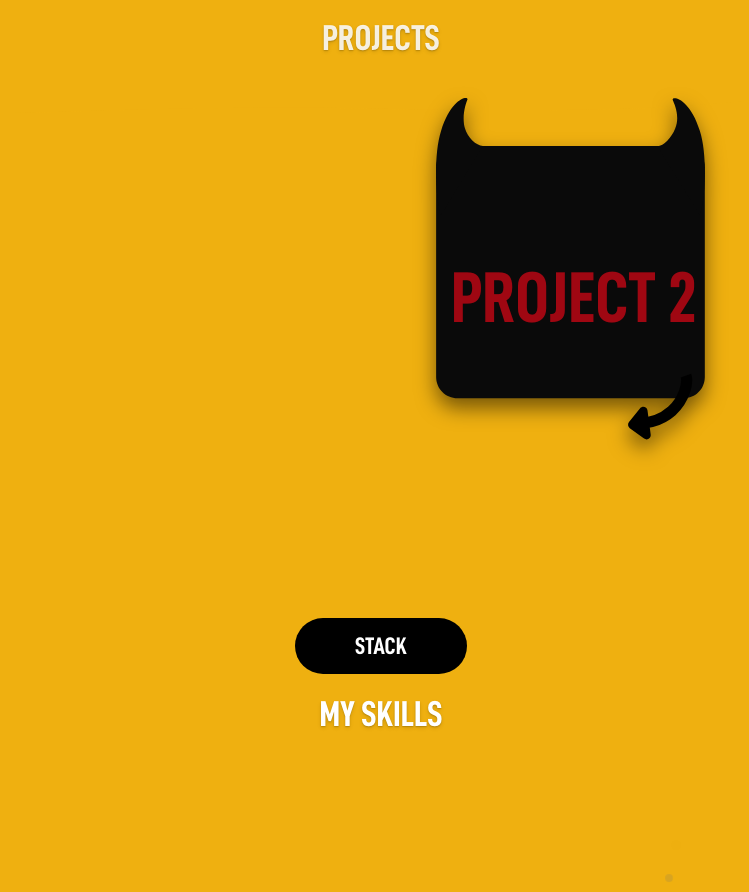
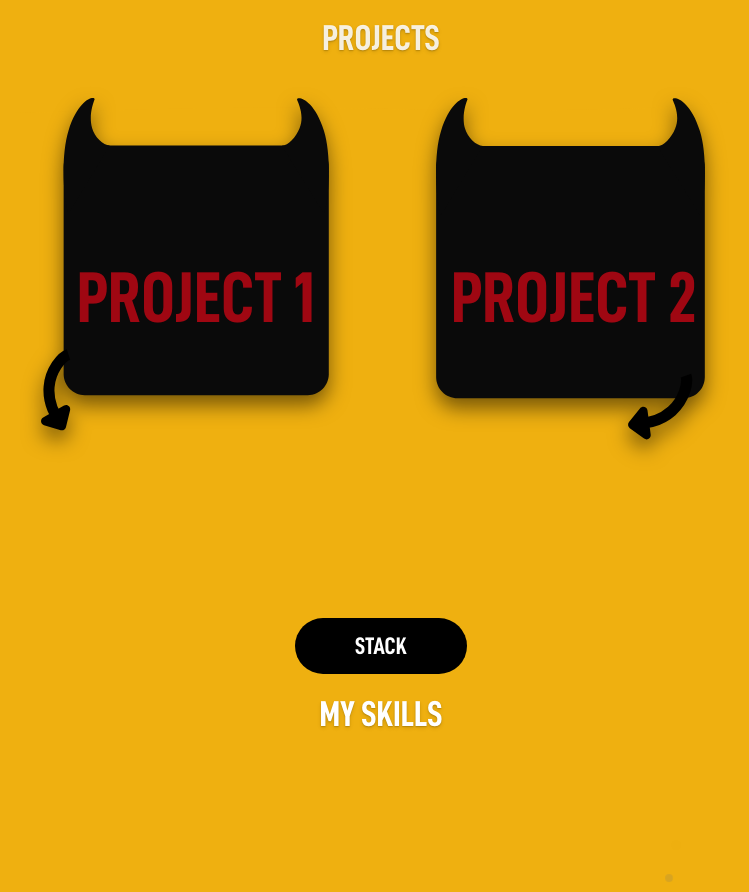
Before and after one commit to Keymor/portfolio-evil, a React (Vite) app: page / in a window 1280 px wide. Shown: the part 898-1790 px from the top of the page, without its empty margins (259-1008 px from the left). Built offline with nearby package versions, Linux system fonts and the light colour scheme.

Commit message:
position update

```diff
--- a/src/App.tsx
+++ b/src/App.tsx
@@ -48,7 +48,7 @@ function App() {
       <div className='w-fit self-center mx-auto bg-black text-white text-2xl px-15 py-3 rounded-4xl font-bold z-10'>MY WORK</div>
       <h1 className='w-fit text-4xl font-bold mx-auto text-shadow-md z-10 mt-5'>PROJECTS</h1>
       <div className='h-[50svh] flex flex-col w-screen sm:w-[1180px] sm:flex-row text-red-800 justify-center self-center gap-10 mt-10'>
-        <div onMouseEnter={() => setHover1(true)} onMouseLeave={() => setHover1(false)} className='sm:translate-0 -translate-x-1/20 z-1 relative hover:scale-120 duration-300 cursor-pointer drop-shadow-[0px_10px_10px_rgba(0,0,0,0.5)]'>
+        <div onMouseEnter={() => setHover1(true)} onMouseLeave={() => setHover1(false)} className='sm:translate-0 -translate-x-1/20 z-10 relative hover:scale-120 duration-300 cursor-pointer drop-shadow-[0px_10px_10px_rgba(0,0,0,0.5)]'>
           <div style={{ visibility: hover1 ? 'visible' : 'hidden', opacity: hover1 ? 1 : 0 }} className='bg-white rounded-2xl w-2/3 h-1/2 top-11/20 left-[55%] -translate-1/2 absolute inset-0 flex duration-300' />
           <img src='/devil.svg' className='size-fit sm:size-[27svw]' />
           <img style={{visibility: hover1 ? 'visible' : 'hidden'}} src='/eyes.svg' className='size-20 sm:size-[8svw] absolute top-1/10 right-[31%] blink delay-300' />
```
